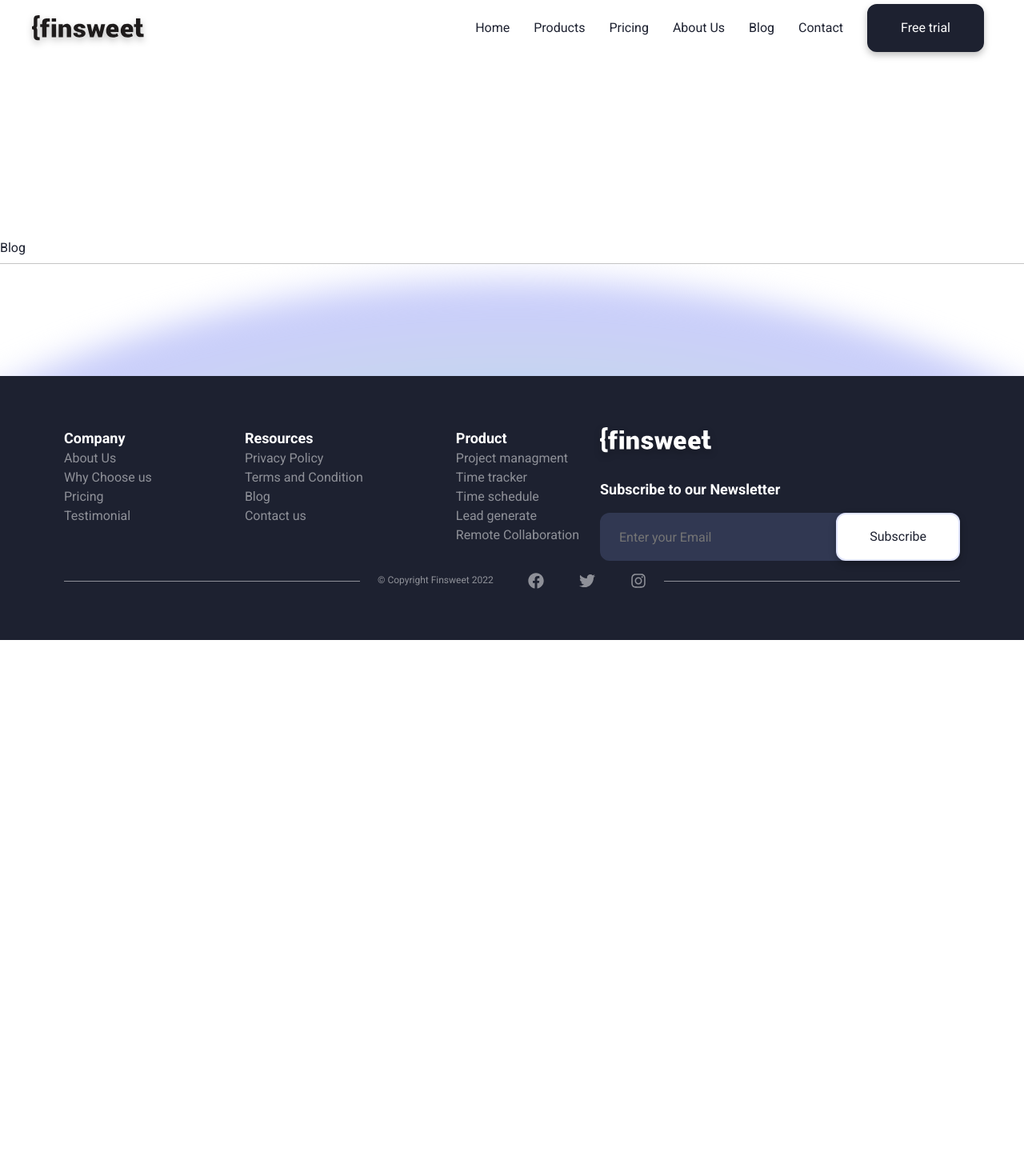
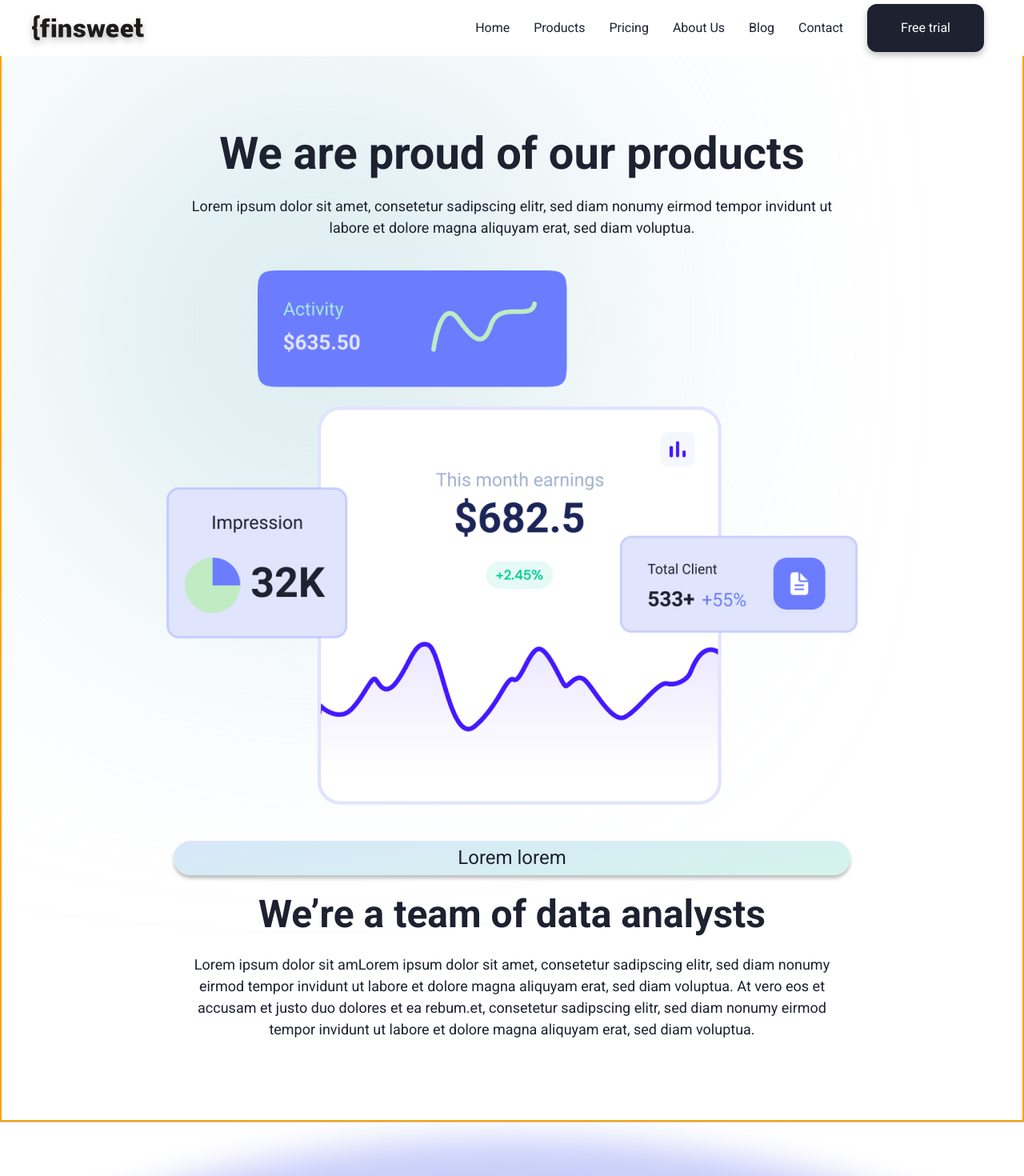
Before and after one commit to F-Agata/finsweet, a Next.js app: page /blog in a window 1280 px wide. Shown: the top 1470 px of the page at 80% size. Before the commit the page ends 800 px from the top, so only its background shows below. Built offline with nearby package versions, Linux system fonts and the light colour scheme.

Commit message:
wip Product - add header

```diff
--- /dev/null
+++ b/components/routes/products/product/ProductHeader.js
@@ -0,0 +1,100 @@
+import TitleAndText from "../../../../styles/TitleAndText"
+import Box from "../../../../styles/Box"
+import BoxColorFulBg from "../../../../styles/BoxColorFulBg"
+
+import styled from "styled-components";
+
+
+
+const ProductHeader  = () => {
+
+    return (
+        <Box
+            border={'orange 2px solid'}
+            width={'100%'}
+            m={'0 auto'}
+            pt={60}
+            pb={60}
+            textAlign={'center'}
+            display={'flex'}
+            flexDirection={'column'}
+            justifyContent={'center'}
+            alignContent={'center'}
+            alignItems={'center'}
+            position={'relative'}
+            overflow={'hidden'}
+        >
+            <BoxStyledGradient/>
+            <Box zIndex={'1'}
+                 width={'100%'}
+                // border={'yellow 2px solid'}
+                 display={'flex'}
+                 flexDirection={'column'}
+                 justifyContent={'center'}
+                 alignItems={'center'}
+                 p={'100px 40px 0px 40px'}
+            >
+                <Box  mb={20}
+                      maxWidth={846}
+                >
+                    <TitleAndText variant={'title1'}
+                                  mb={20}
+                    >
+                        We are proud of our products
+                    </TitleAndText>
+                    <TitleAndText variant={'textLarge'}
+                                  mb={20}
+                    >
+                        Lorem ipsum dolor sit amet, consetetur sadipscing elitr, sed diam nonumy eirmod tempor invidunt ut labore et dolore magna aliquyam erat, sed diam voluptua.
+                    </TitleAndText>
+                </Box>
+                <Box
+                        // border={'purple 2px solid'}
+                       mb={40}
+                >
+                        <StyledImg src={`/chartImage2.png`} alt={"icon"} />
+                </Box>
+                <Box  mb={20}
+                      maxWidth={846}
+                >
+                    <BoxColorFulBg
+                        mb={20}
+                    >
+                        <TitleAndText variant={'textColorful'}
+                                      colorFulBg
+                        >
+                            Lorem lorem
+                        </TitleAndText>
+                    </BoxColorFulBg>
+                    <TitleAndText variant={'title2'}
+                                  mb={20}
+                    >
+                        We’re a team of data analysts
+                    </TitleAndText>
+                    <TitleAndText variant={'textLarge'}
+                                  mb={20}
+                    >
+                        Lorem ipsum dolor sit amLorem ipsum dolor sit amet, consetetur sadipscing elitr, sed diam nonumy eirmod tempor invidunt ut labore et dolore magna aliquyam erat, sed diam voluptua. At vero eos et accusam et justo duo dolores et ea rebum.et, consetetur sadipscing elitr, sed diam nonumy eirmod tempor invidunt ut labore et dolore magna aliquyam erat, sed diam voluptua.
+                    </TitleAndText>
+                </Box>
+             </Box>
+        </Box>
+    );
+}
+
+export default ProductHeader ;
+
+const BoxStyledGradient = styled(Box)`
+  position: absolute;
+  top: 10%;
+  left: 10%;
+  width: 529px;
+  height: 526px;
+  border-radius: 470px;
+  background: ${props => props.theme.gradients.gradientBlur};
+  filter: blur(200px);
+ `
+
+const StyledImg = styled.img`
+    width: 100%;
+    `
--- a/pages/blog.js
+++ b/pages/blog.js
@@ -2,6 +2,7 @@ import React  from "react";
 import styled, { css } from "styled-components";
 import TitleAndText from "../styles/TitleAndText";
 import Box from "../styles/Box";
+import ProductHeader from "../components/routes/products/product/ProductHeader";
 
 
 const Blog = () => {
@@ -10,7 +11,7 @@ const Blog = () => {
 
     return (
         <Box>
-            <TitleAndText mt={300} >Blog </TitleAndText>
+            <ProductHeader/>
 
 
 
--- a/pages/products/index.js
+++ b/pages/products/index.js
@@ -4,6 +4,7 @@ import ProductsHeader from "../../components/routes/products/ProductsHeader";
 import GetTheBest from "../../components/routes/products/GetTheBest";
 import ChartsPage from "../../components/routes/products/ChartsPage";
 import Features from "../../components/routes/products/Features";
+import ProductHeader from "../../components/routes/products/product/ProductHeader";
 
 const Products = () => {
 
```
Also changed, not shown: components/routes/products/product/Product.js (deleted), components/routes/products/product/Product2ColorfulTitle.js (added).
